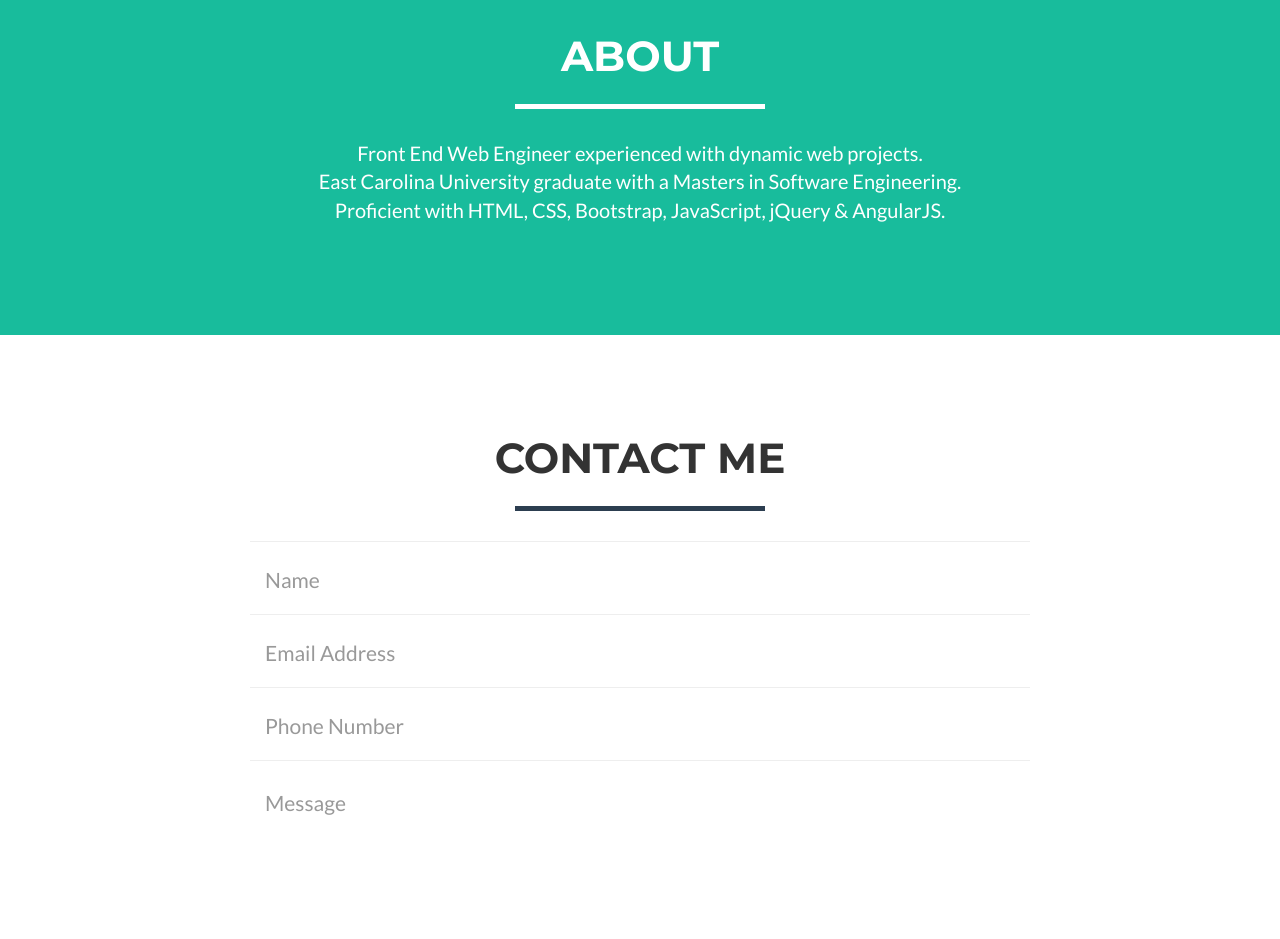
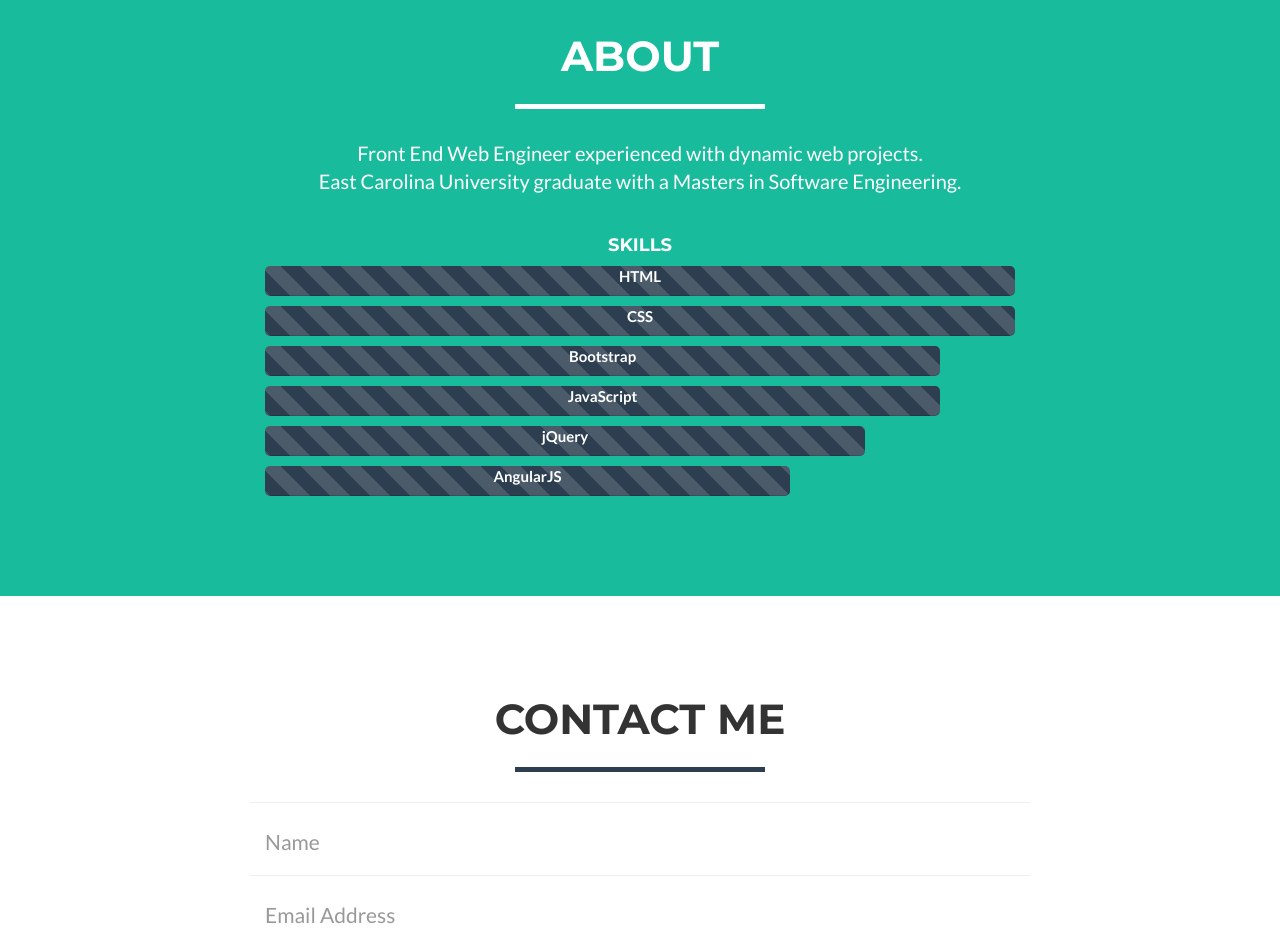
Before and after one commit to anishsana/anishsana.github.io, a website: page index.html in a window 1280 px wide. Shown: the part 1720-2659 px from the top of the page. Drawn offline with nearby package versions, Linux system fonts and the light colour scheme.

Commit message:
About
Edit the About section with progress bars for each skill

```diff
--- a/css/style.css
+++ b/css/style.css
@@ -2,3 +2,35 @@
 	width: 256px;
 	border-radius: 50%;
 }
+
+.progress-bar {
+	background-color: #2C3E50;
+	border-radius: 5px;
+	height: 30px;
+	font-weight: bold;
+	font-size: 15px;
+}
+
+#html {
+	width: 100%;
+}
+
+#css {
+	width: 100%;
+}
+
+#bootstrap {
+	width: 90%;
+}
+
+#javascript {
+	width: 90%;
+}
+
+#angularjs {
+	width: 70%;
+}
+
+#jquery {
+	width: 80%;
+}
--- a/index.html
+++ b/index.html
@@ -181,8 +181,33 @@
             <div class="row">
                 <div class="col-lg-8 col-lg-offset-2 text-center">
                     <p>Front End Web Engineer experienced with dynamic web projects.<br>
-                    East Carolina University graduate with a Masters in Software Engineering.<br>
-                    Proficient with HTML, CSS, Bootstrap, JavaScript, jQuery &amp; AngularJS.</p>
+                    East Carolina University graduate with a Masters in Software Engineering.</p><br>
+                </div>
+                <div class="col-lg-8 col-lg-offset-2 text-center">
+                    <h4>SKILLS</h4>
+                    <div class="progress-bar progress-bar-success progress-bar-striped active" role="progressbar" aria-valuenow="40" aria-valuemin="0" aria-valuemax="100" id="html">
+                        <span>HTML</span>
+                    </div>
+                    <br><br>
+                    <div class="progress-bar progress-bar-success progress-bar-striped active" role="progressbar" aria-valuenow="40" aria-valuemin="0" aria-valuemax="100" id="css">
+                        CSS
+                    </div>
+                    <br><br>
+                    <div class="progress-bar progress-bar-success progress-bar-striped active" role="progressbar" aria-valuenow="40" aria-valuemin="0" aria-valuemax="100" id="bootstrap">
+                        Bootstrap
+                    </div>
+                    <br><br>
+                    <div class="progress-bar progress-bar-success progress-bar-striped active" role="progressbar" aria-valuenow="40" aria-valuemin="0" aria-valuemax="100" id="javascript">
+                        JavaScript
+                    </div>
+                    <br><br>
+                    <div class="progress-bar progress-bar-success progress-bar-striped active" role="progressbar" aria-valuenow="40" aria-valuemin="0" aria-valuemax="100" id="jquery">
+                        jQuery
+                    </div>
+                    <br><br>
+                    <div class="progress-bar progress-bar-success progress-bar-striped active" role="progressbar" aria-valuenow="40" aria-valuemin="0" aria-valuemax="100" id="angularjs">
+                        AngularJS
+                    </div>
                 </div>
                 <!-- <div class="col-lg-4"> //might be needed in the future
                     <p>Skills include:<br>
```
